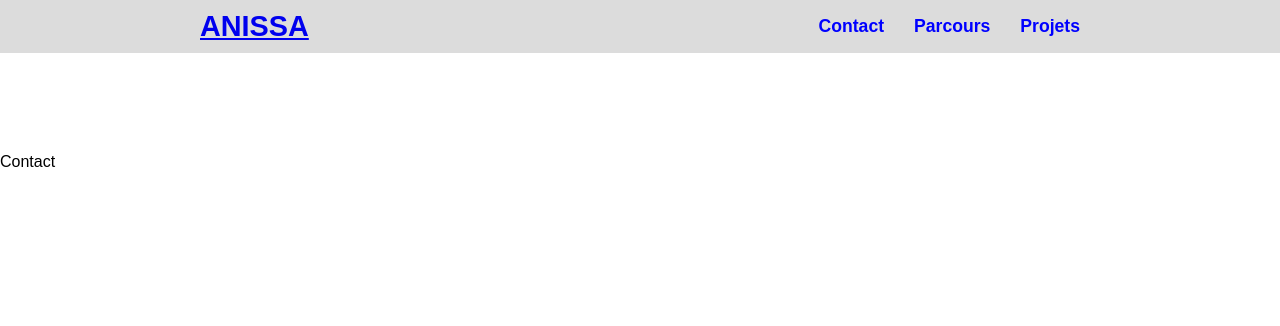
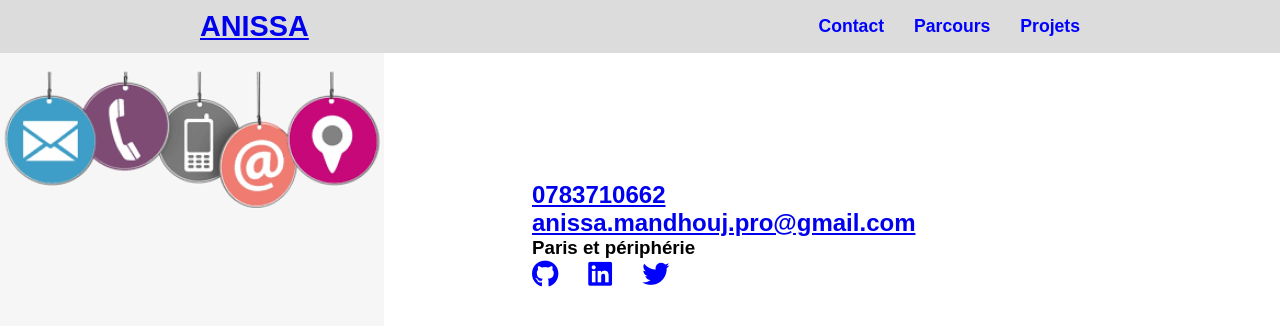
Before and after one commit to mintoug/portfolio, a React (Create React App) app: page /contact in a window 1280 px wide. Shown: the top 326 px of the page. Built offline with nearby package versions, Linux system fonts and the light colour scheme.

Commit message:
page contact

```diff
--- a/public/index.html
+++ b/public/index.html
@@ -9,6 +9,7 @@
       name="description"
       content="Web site created using create-react-app"
     />
+    <link rel="stylesheet" href="https://cdnjs.cloudflare.com/ajax/libs/font-awesome/6.0.0/css/all.min.css" integrity="sha512-9usAa10IRO0HhonpyAIVpjrylPvoDwiPUiKdWk5t3PyolY1cOd4DSE0Ga+ri4AuTroPR5aQvXU9xC6qOPnzFeg==" crossorigin="anonymous" referrerpolicy="no-referrer" />
 
     <title>portfolio Anissa</title>
   </head>
--- a/src/components/chrono/chrono.jsx
+++ b/src/components/chrono/chrono.jsx
@@ -1,13 +1,17 @@
 import React from "react"
 import { Chrono } from "react-chrono";
-import {items} from "../../assets/datas/data"
+import {items} from "../../assets/datas/data";
 
 const Home = () => {
 
   return (
+
+
+
     <div style={{ width: '70vw', height: '80vh', margin:'0 auto' }}>
   <Chrono items={items} mode="VERTICAL" enableOutline />
 </div>
+
   )
 }
 export default Home
--- a/src/components/header/Header.css
+++ b/src/components/header/Header.css
@@ -5,7 +5,6 @@ header{
     justify-content: space-between;
     align-items: center;
     padding: 10px 200px;
-    margin-bottom: 100px;
 }
 .logo{
 text-decoration: none;
--- /dev/null
+++ b/src/pages/contact/Contact.css
@@ -0,0 +1,23 @@
+.contact{
+width: 600px;
+ margin: 10vw auto;
+}
+.social-icons a{
+    color:blue;
+    font-size: 1.7em;
+    padding-right: 30px;
+}
+.img{
+    width: 30vw;
+    background-color: #F6F6F6;
+    height: 100vh;
+    overflow: hidden;
+}
+img{
+    width: 100%;
+    object-fit: cover;
+    margin: 0 auto;
+}
+.content{
+    display: flex;
+}
--- a/src/pages/contact/Contact.jsx
+++ b/src/pages/contact/Contact.jsx
@@ -1,8 +1,27 @@
-import React from 'react'
+import React from 'react';
+import './Contact.css';
+import contact from '../../assets/images/images/contact.png'
 
 function Contact() {
   return (
-    <div>Contact</div>
+      <div className='content'>
+      <div className="img">
+    <img src={contact} alt="" />
+    </div>
+    <div className='contact'>
+
+        <h2><a href="tel:+33783710662">0783710662</a> </h2>
+        <h2><a href="mailto:anissa.mandhouj.pro@gmail.com"> anissa.mandhouj.pro@gmail.com</a> </h2>
+        <h3>Paris et périphérie</h3>
+
+        <div className="social-icons">
+            <a href="https://github.com/mintoug" target="_blank"><i className="fa-brands fa-github"></i></a>
+            <a href="https://www.linkedin.com/in/anissa-mandhouj-b562481a6/" target="_blank" ><i className="fa-brands fa-linkedin"></i></a>
+            <a href="https://twitter.com/AnissaMandhouj" target="_blank" ><i className="fa-brands fa-twitter"></i></a>
+        </div>
+
+    </div>
+    </div>
   )
 }
 
--- a/src/pages/projets/Projets.css
+++ b/src/pages/projets/Projets.css
@@ -10,7 +10,7 @@
     margin-bottom: 30px;
 }
 .project .content{
-margin-top: 30px;
+margin-top: 10px;
 }
 .project-card{
     background-color: #fff;
```
Also changed, not shown: src/pages/main/Main.jsx (+1 -7 lines), src/assets/images/images/contact.png (added).
